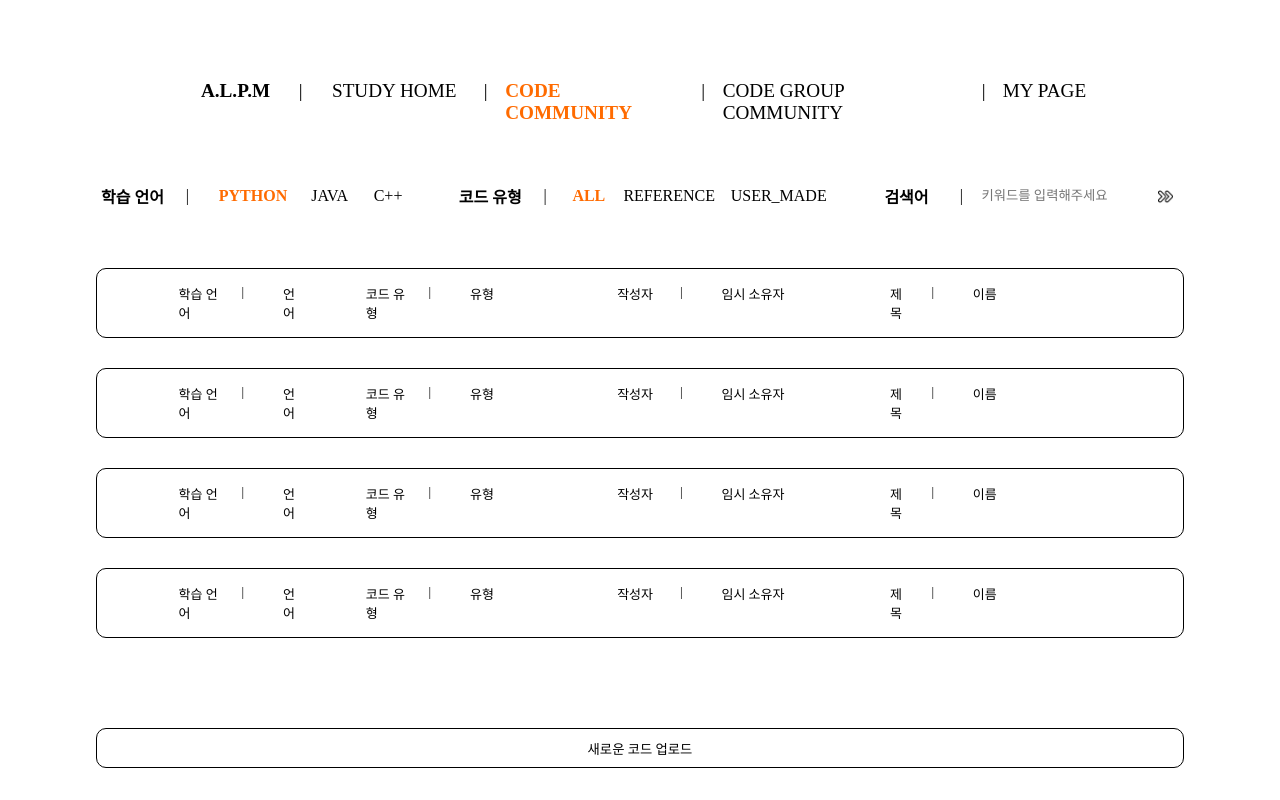
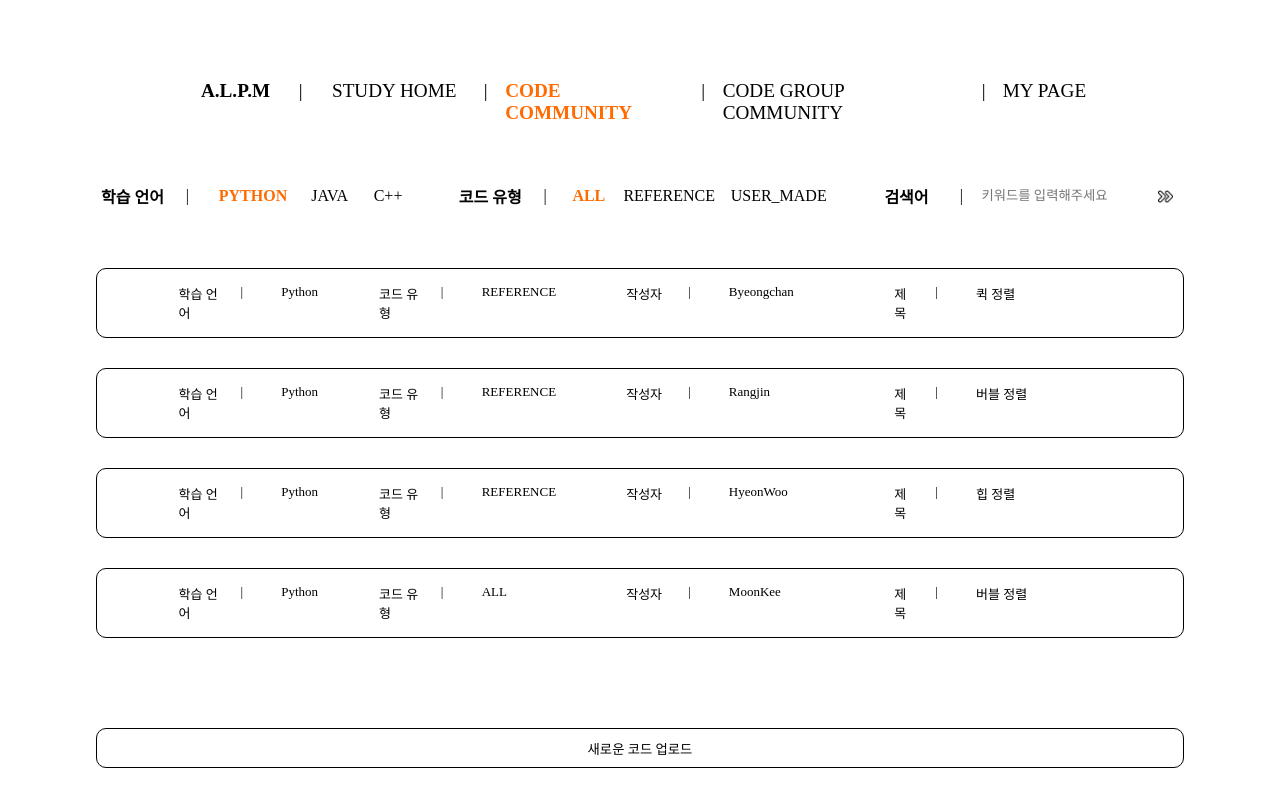
Before and after one commit to AL-PM/ALPM-web, a React (Create React App) app: page /code in a window 1280 px wide. Built offline with nearby package versions, Linux system fonts and the light colour scheme; a web font is replaced by a local one.

Commit message:
[MOD] MY_PAGE 내 코드 그룹 조회 TEST

```diff
--- a/src/Etc/CodeGroupSearchResult/CodeGroupSearchResult.jsx
+++ b/src/Etc/CodeGroupSearchResult/CodeGroupSearchResult.jsx
@@ -23,7 +23,7 @@ return(
                 <span></span>
                 <span>작성자</span>
                 <span>|</span>
-                <span>{Data.owner}</span>
+                <span>{Data.owner.name}</span>
                 <span></span>
                 <span>그룹 이름</span>
                 <span>|</span>
--- a/src/Etc/CodeSearchResult/CodeSearchResult.jsx
+++ b/src/Etc/CodeSearchResult/CodeSearchResult.jsx
@@ -4,7 +4,6 @@ import {useNavigate} from 'react-router-dom';
 
 function CodeSearchResult({searchData, bodyHeight, siteTag}){
     const navigator = useNavigate();
-    /*
     function verifiedInvertor(Data){
         if(Data === null)
             return "ALL";
@@ -13,27 +12,25 @@ function CodeSearchResult({searchData, bodyHeight, siteTag}){
         if(Data === false)
             return "USER_MADE";
     }
-    */
-
 return(
     <div id="CodeSearchBody" style={{height:bodyHeight}}>
         {searchData.map((Data) =>
             <div id="CodeSearchResult" key={Data.id} onClick={()=>navigator('/code/Detail', {state : {"id" : Data.id, "site": siteTag}})} >
                 <span>학습 언어</span>
                 <span>|</span>
-                <span>언어</span>
+                <span>{Data.language}</span>
                 <span></span>
                 <span>코드 유형</span>
                 <span>|</span>
-                <span>유형</span>
+                <span>{verifiedInvertor(Data.verified)}</span>
                 <span></span>
                 <span>작성자</span>
                 <span>|</span>
-                <span>임시 소유자</span>
+                <span>{Data.owner}</span>
                 <span></span>
                 <span>제목</span>
                 <span>|</span>
-                <span>이름</span>
+                <span>{Data.name}</span>
 
             </div>
         )}
--- a/src/MyPage/MyCodeGroup/MyCodeGroup.jsx
+++ b/src/MyPage/MyCodeGroup/MyCodeGroup.jsx
@@ -47,18 +47,13 @@ function MyCodeGroup() {
         );
     }
 
-    let searchData = searchResult.content.map(item => {
-        const { owner, ...rest } = item;
-        return rest;
-    });
-
-    console.log(searchResult, searchData);
+    console.log(searchResult);
 
     return (
         <div id="MyCodeGroup">
             <MainMenuBar page={"MyPage"} />
             <MyPageMenuBar MyPage={"3"} />
-            <CodeGroupSearchResult searchData={searchData} bodyHeight={"60vh"} />
+            <CodeGroupSearchResult searchData={searchResult.content} bodyHeight={"60vh"} />
             <MyCodeGroupNew />
         </div>
     );
```
